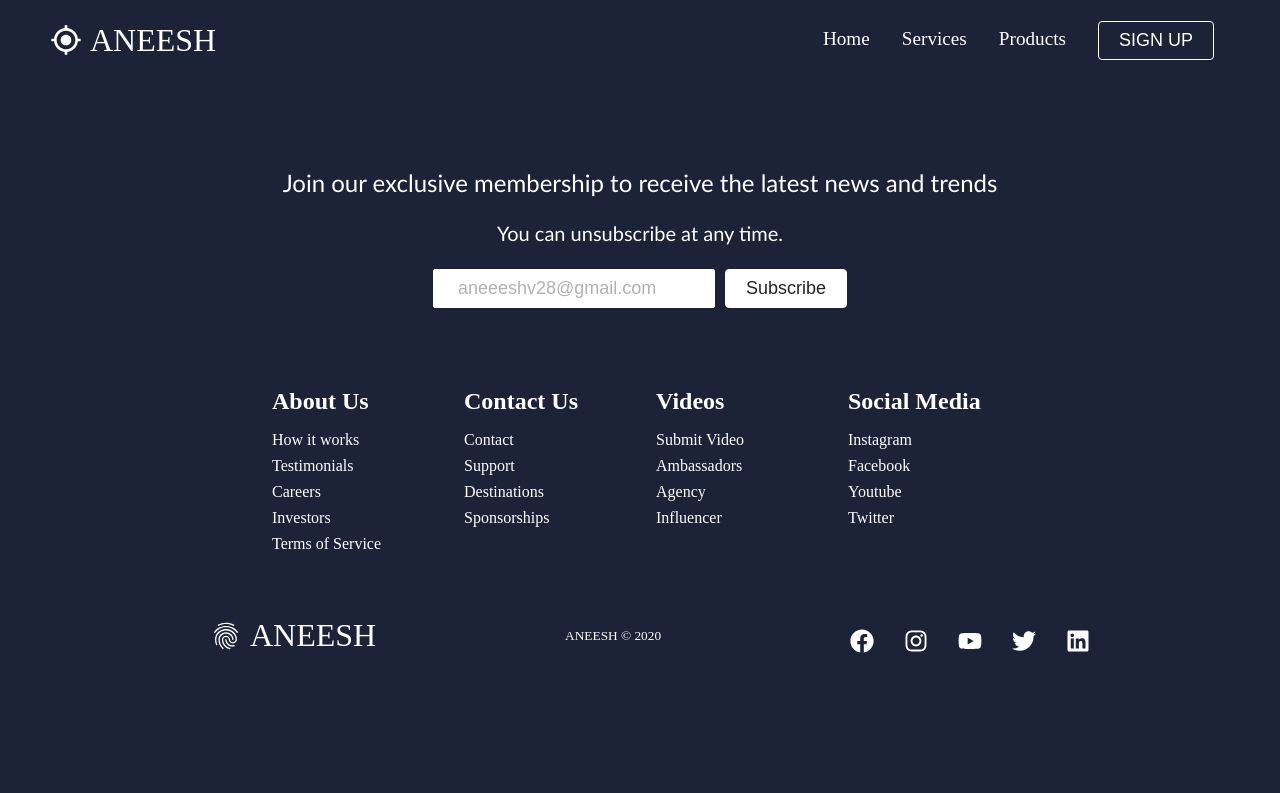
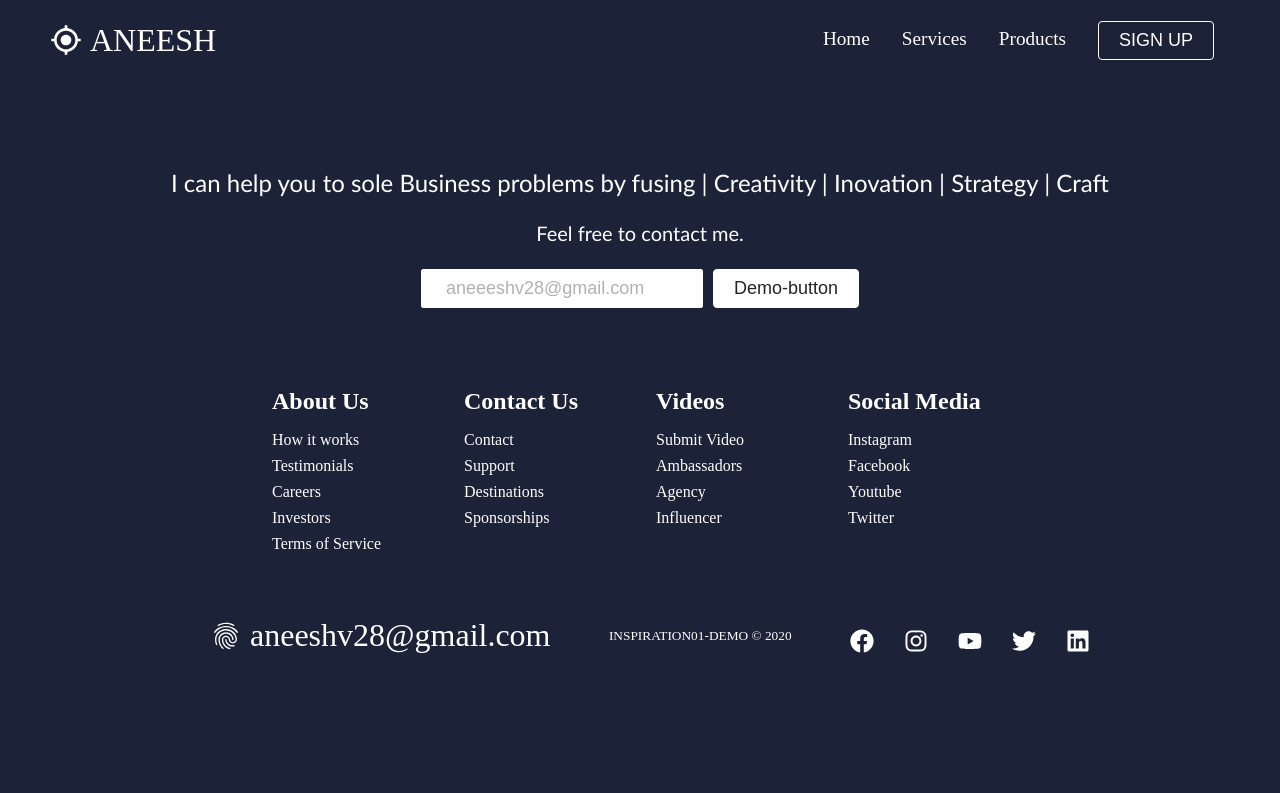
Before and after one commit to aneesh-v/inspireme01, a React (Create React App) app: page /footer in a window 1280 px wide. Shown: the top 793 px of the page. Built offline with nearby package versions, Linux system fonts and the light colour scheme.

Commit message:
inspireme01 initial commit

```diff
--- a/src/App.js
+++ b/src/App.js
@@ -13,6 +13,7 @@ function App() {
         <Navbar />
         <Switch>
           <Route path="/" exact component={Home} />
+          <Route path="/inspireme01" exact component={Home} />
           <Route path="/services" exact component={Services} />
           <Route path="/products" exact component={Products} />
           <Route path="/footer" exact component={Footer} />
--- a/src/components/Navbar.jsx
+++ b/src/components/Navbar.jsx
@@ -36,7 +36,7 @@ function Navbar() {
                         </div>
                         <ul className={click ? "nav-menu active" : "nav-menu"}>
                             <li className="nav-item">
-                                <Link to="/" className="nav-links" onClick={closeMobileMenu}>Home</Link>
+                                <Link to="/inspireme01" className="nav-links" onClick={closeMobileMenu}>Home</Link>
                             </li>
                             <li className="nav-item">
                                 <Link to="/services" className="nav-links" onClick={closeMobileMenu}>Services</Link>
--- a/src/components/pages/Footer/Footer.js
+++ b/src/components/pages/Footer/Footer.js
@@ -16,11 +16,11 @@ function Footer() {
         <div className='footer-container'>
             <section className='footer-subscription'>
                 <p className='footer-subscription-heading'>
-                    Join our exclusive membership to receive the latest news and trends
-        </p>
+                    I can help you to sole Business problems by fusing | Creativity | Inovation | Strategy | Craft
+                </p>
                 <p className='footer-subscription-text'>
-                    You can unsubscribe at any time.
-        </p>
+                    Feel free to contact me.
+                </p>
                 <div className='input-areas'>
                     <form>
                         <input
@@ -29,7 +29,7 @@ function Footer() {
                             type='email'
                             placeholder='aneeeshv28@gmail.com'
                         />
-                        <Button buttonStyle='btn--outline'>Subscribe</Button>
+                        <Button buttonStyle='btn--outline'>Demo-button</Button>
                     </form>
                 </div>
             </section>
@@ -73,14 +73,14 @@ function Footer() {
                     <div className='footer-logo'>
                         <Link to='/' className='social-logo'>
                             <MdFingerprint className='navbar-icon' />
-              ANEESH
+              aneeshv28@gmail.com
             </Link>
                     </div>
-                    <small className='website-rights'>ANEESH © 2020</small>
+                    <small className='website-rights'>INSPIRATION01-DEMO © 2020</small>
                     <div className='social-icons'>
                         <Link
                             className='social-icon-link'
-                            to='https://www.facebook.com/'
+                            to='//www.facebook.com/'
                             target='_blank'
                             aria-label='Facebook'
                         >
@@ -97,7 +97,7 @@ function Footer() {
                         <Link
                             className='social-icon-link'
                             to={
-                                '//www.youtube.comr'
+                                '//www.youtube.com'
                             }
                             target='_blank'
                             aria-label='Youtube'
```
